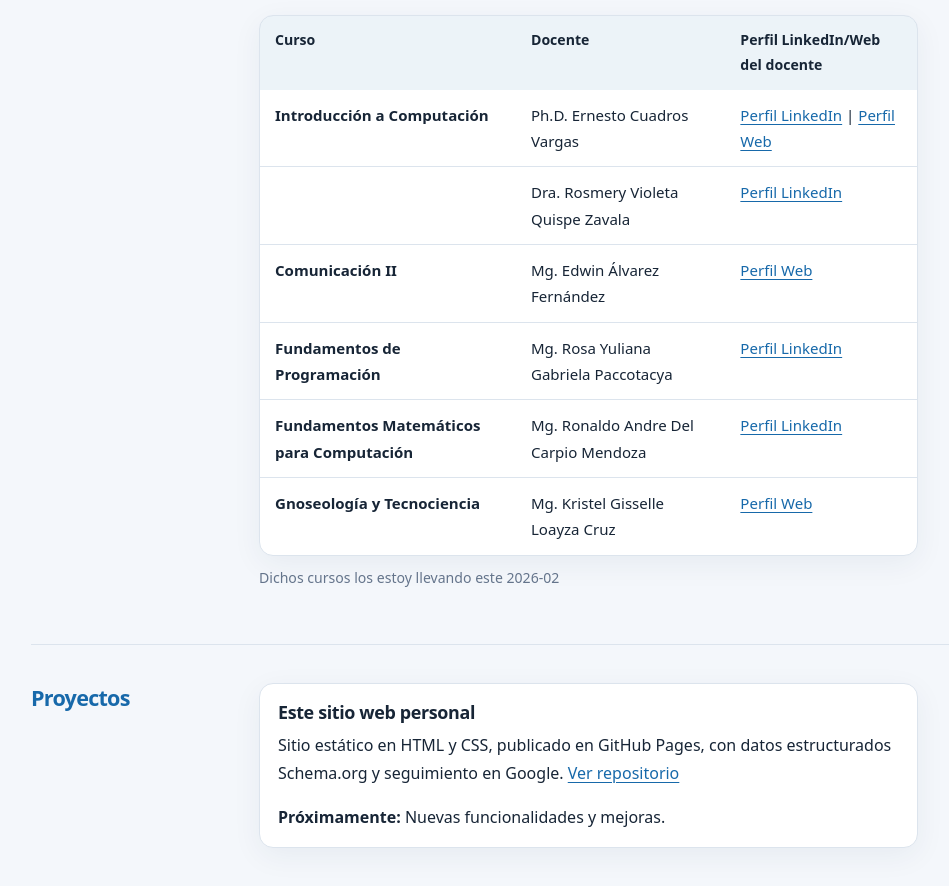
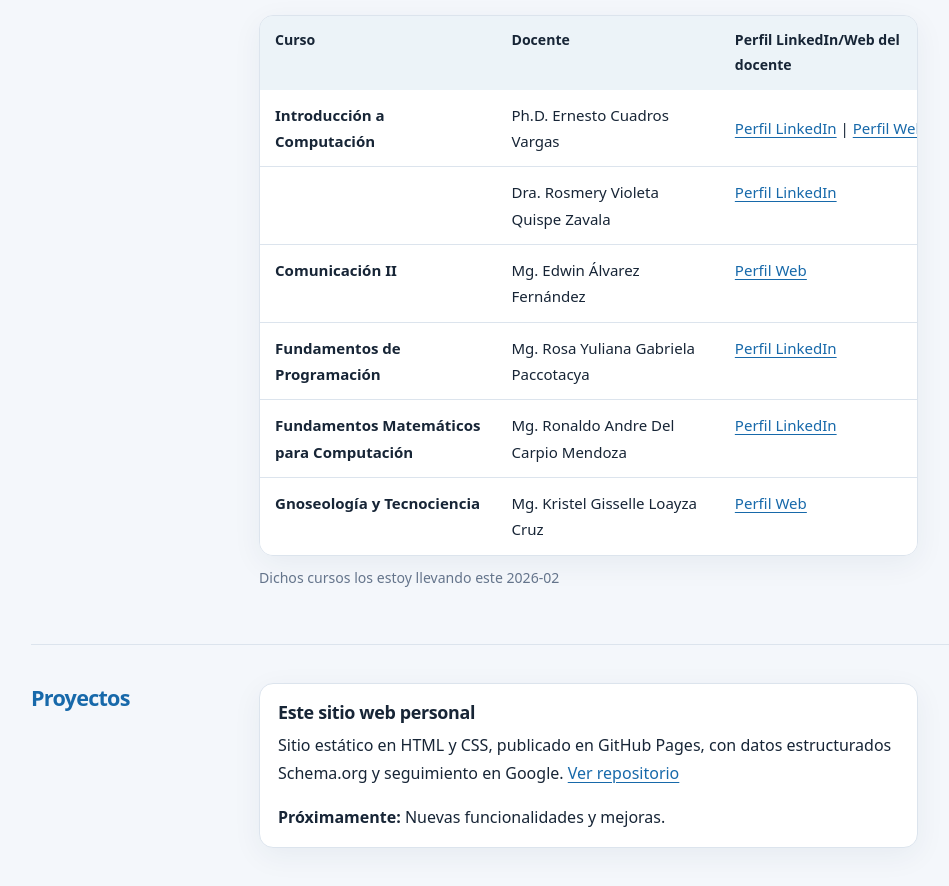
Before and after one commit to eduardoisaacrojasjuarez/eduardoisaacrojasjuarez.github.io, a plain HTML site: page index.html in a window 1280 px wide. Shown: the part 1178-2064 px from the top of the page, without its empty margins (97-1046 px from the left). Drawn offline with Linux system fonts and the light colour scheme.

Commit message:
Update styles.css

```diff
--- a/styles.css
+++ b/styles.css
@@ -519,3 +519,36 @@ footer {
     padding: 15px 0;
   }
 }
+
+/* Corrección de tabla de cursos y docentes */
+
+#cursos .tabla table {
+  width: 100%;
+  min-width: 560px;
+  table-layout: fixed;
+}
+
+#cursos .tabla th:nth-child(1),
+#cursos .tabla td:nth-child(1) {
+  width: 36%;
+}
+
+#cursos .tabla th:nth-child(2),
+#cursos .tabla td:nth-child(2) {
+  width: 34%;
+}
+
+#cursos .tabla th:nth-child(3),
+#cursos .tabla td:nth-child(3) {
+  width: 30%;
+}
+
+/* Mantener los dos enlaces en una misma línea */
+#cursos .enlaces-docente {
+  white-space: nowrap;
+  vertical-align: middle;
+}
+
+#cursos .enlaces-docente a {
+  display: inline !important;
+}
```
